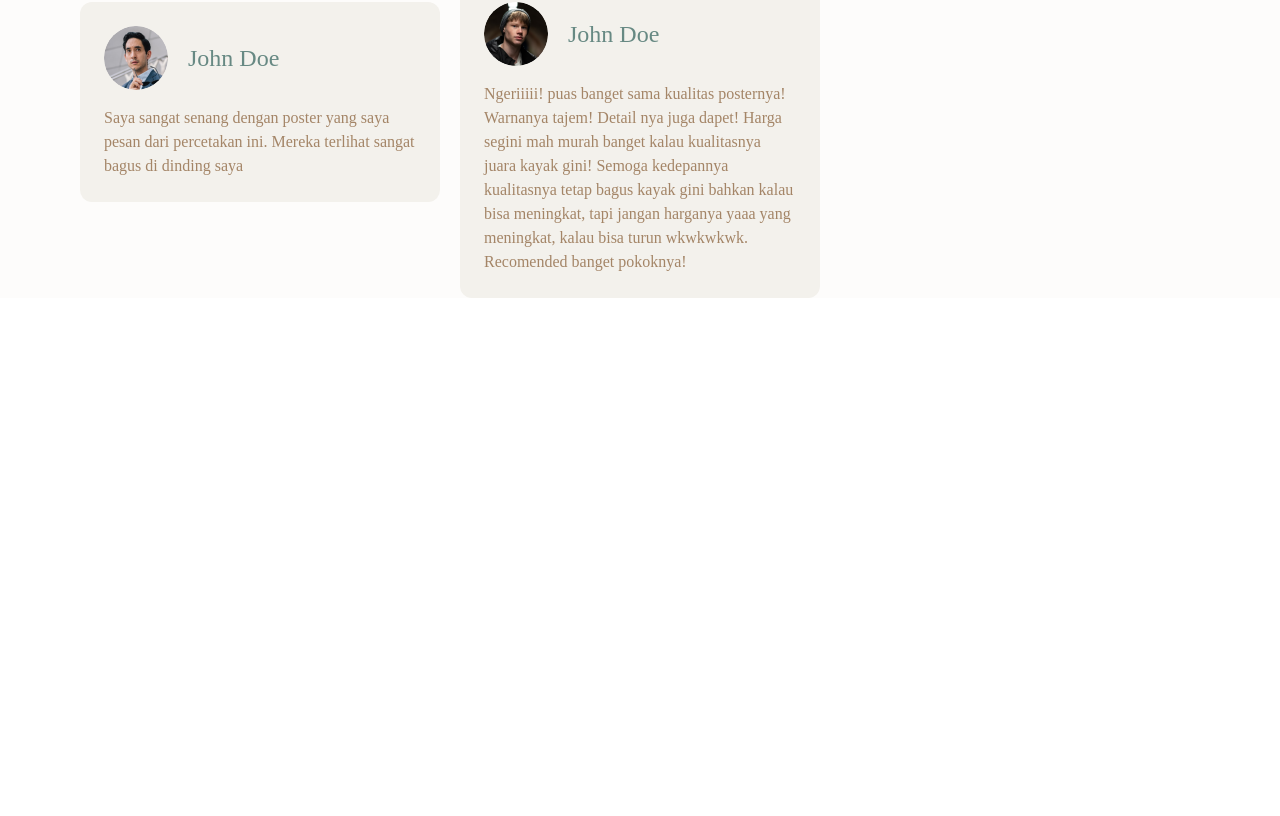
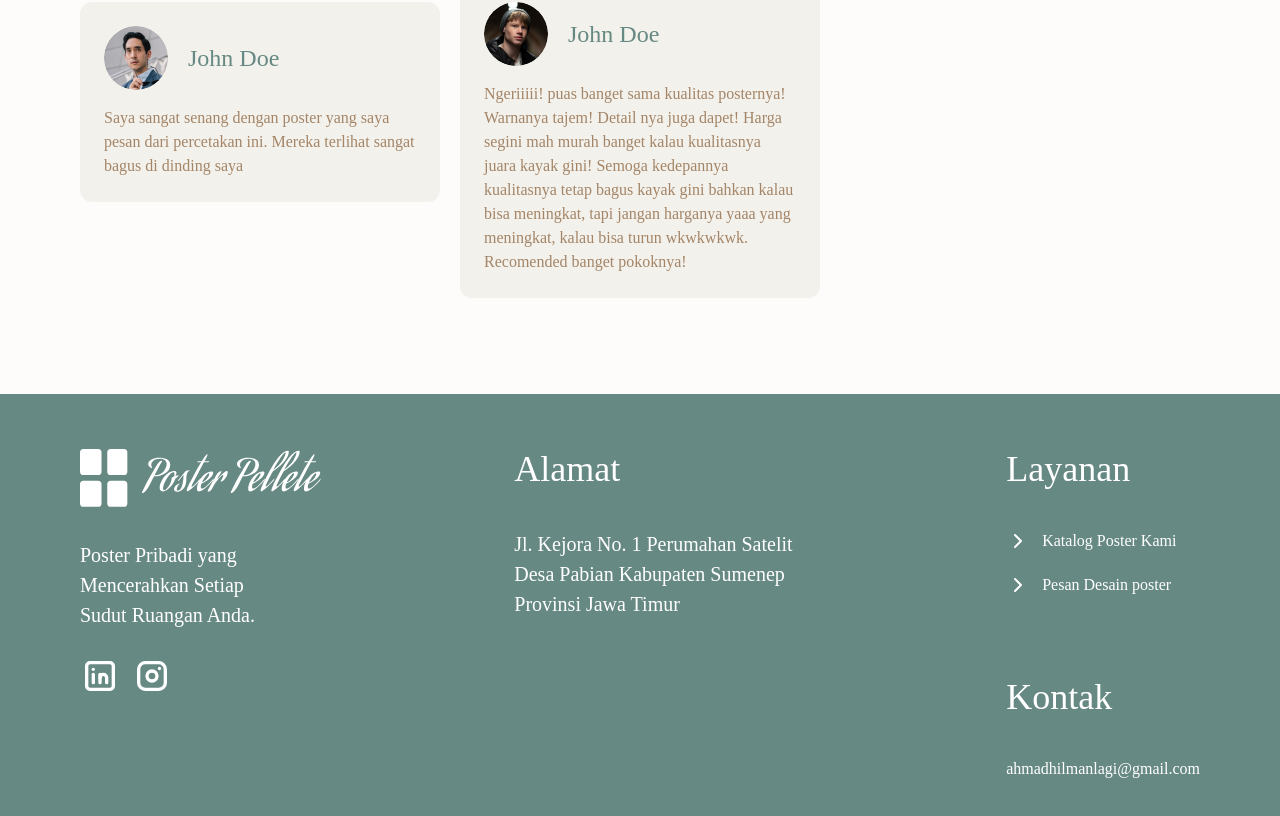
Before and after one commit to ahmadhilmandani/Poster-Palette, a React (Vite) app in the folder frontend/: page / in a window 1280 px wide. Shown: the part 3106-3922 px from the top of the page. Before the commit the page ends 3404 px from the top, so only its background shows below. Built offline with nearby package versions, Linux system fonts and the light colour scheme.

Commit message:
ADD footer

```diff
--- /dev/null
+++ b/frontend/src/components/footer/footer.jsx
@@ -0,0 +1,47 @@
+import { IconBrandInstagram, IconBrandLinkedin, IconChevronRight } from "@tabler/icons-react"
+import logo from "../../assets/logo.svg"
+import { Link } from "react-router-dom"
+
+export default function Footer() {
+  return (
+    <footer className="bg-emerald-950 w-full h-[450px] mt-24 px-20 py-[55px]">
+      <div className="flex gap-20 justify-between">
+        <div>
+          <img src={logo} alt="" className="brightness-0 invert w-[242.37px]" />
+          <p className="text-white w-[205px] text-[20px] mt-[26px]">
+            Poster Pribadi yang Mencerahkan Setiap Sudut Ruangan Anda.
+          </p>
+          <div className="flex gap-3 mt-[26px]">
+            <Link to={'https://www.linkedin.com/in/ahmad-hilman-b52b661b7/'} className="text-white hover:border-b-0" target="_blank">
+              <IconBrandLinkedin size={40} color="white" />
+            </Link>
+            <Link to={'https://www.instagram.com/ahmadhilmandani/'} className="text-white hover:border-b-0" target="_blank">
+              <IconBrandInstagram size={40} color="white" />
+            </Link>
+          </div>
+        </div>
+        <div className="w-[300px]">
+          <h2 className="text-4xl text-white">Alamat</h2>
+          <p className="text-white mt-[40px] text-[20px]">
+            Jl. Kejora No. 1 Perumahan Satelit Desa Pabian Kabupaten Sumenep Provinsi Jawa Timur
+          </p>
+        </div>
+        <div>
+          <h2 className="text-4xl text-white">Layanan</h2>
+          <div className="flex gap-3 mt-[40px]">
+            <IconChevronRight color="white" />
+            <Link to={'/1'} className="text-white border-white">Katalog Poster Kami</Link>
+          </div>
+          <div className="flex gap-3 mt-5">
+            <IconChevronRight color="white" />
+            <Link to={'/1'} className="text-white border-white">Pesan Desain poster</Link>
+          </div>
+          <div className="mt-20">
+            <h2 className="text-4xl text-white">Kontak</h2>
+            <Link to={'mailto:ahmadhilmanlagi@gmail.com'} className="text-white border-white mt-[40px] block">ahmadhilmanlagi@gmail.com</Link>
+          </div>
+        </div>
+      </div>
+    </footer>
+  )
+}
--- a/frontend/src/components/navbar.jsx
+++ b/frontend/src/components/navbar/navbar.jsx
@@ -1,4 +1,4 @@
-import logo from "../assets/logo.svg"
+import logo from "../../assets/logo.svg"
 import { useLocation } from "react-router-dom"
 import { Link } from "react-router-dom"
 
--- a/frontend/src/layouts/layout.jsx
+++ b/frontend/src/layouts/layout.jsx
@@ -1,11 +1,13 @@
 import { Outlet } from "react-router-dom"
-import Navbar from "../components/navbar"
+import Navbar from "../components/navbar/navbar"
+import Footer from "../components/footer/footer"
 
 export default function Layout() {
   return (
     <>
       <Navbar />
       <Outlet />
+      <Footer />
     </>
   )
 }
```
